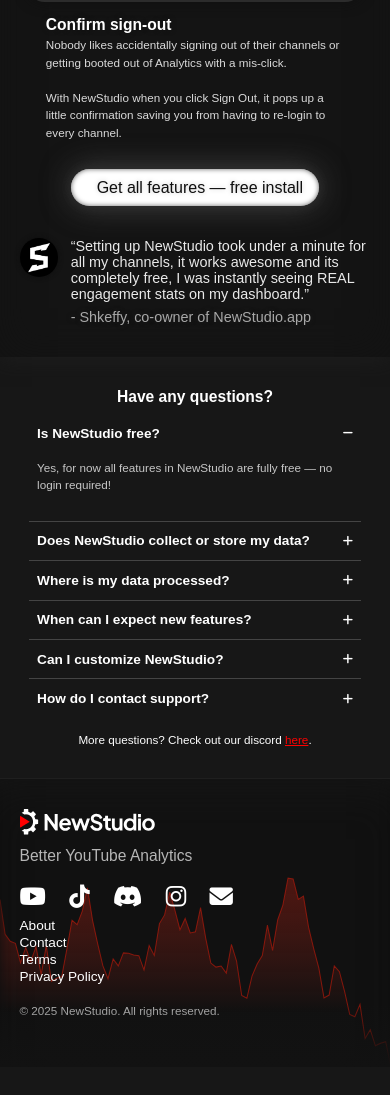
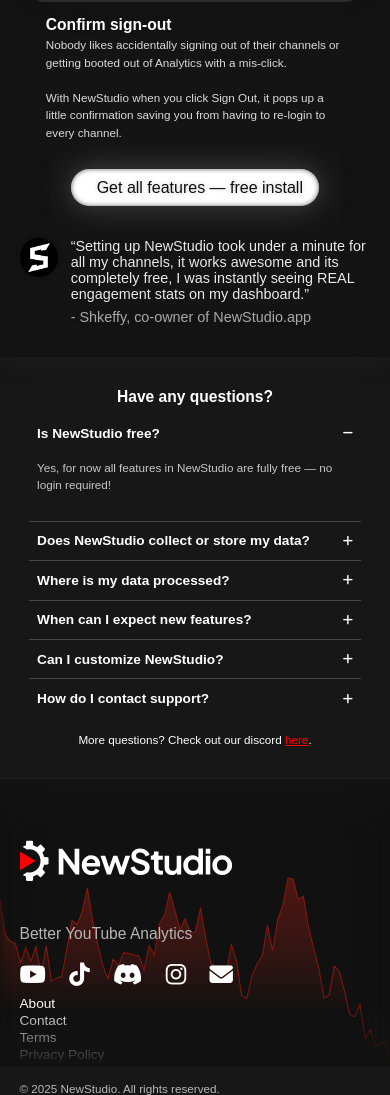
Before and after one commit to beforeblazergithub/newstudio-frontend, a Next.js app: page / in a window 390 px wide. Shown: the part 1360-2455 px from the top of the page. Before the commit the page ends 2427 px from the top, so only its background shows below. Built offline with nearby package versions, Linux system fonts and the light colour scheme; a web font is replaced by a local one.

Commit message:
Update Footer.css

```diff
--- a/src/components/Footer.css
+++ b/src/components/Footer.css
@@ -185,8 +185,8 @@
         height: 15rem;
     }
     footer .footer_left .logo img.site_logo {
-        height: 14vw !important;
-        width: 35vw !important;
+        height: 34vw !important;
+        width: 55vw !important;
     }
     footer .footer_left .logo img.site_name {
         margin-left: 2.5vw;
```
